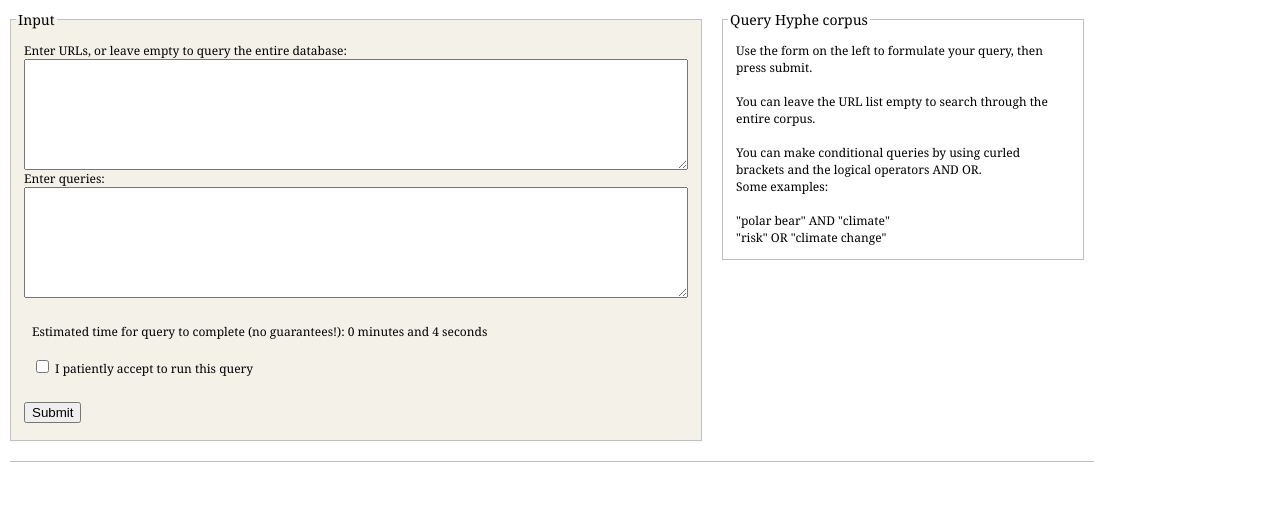
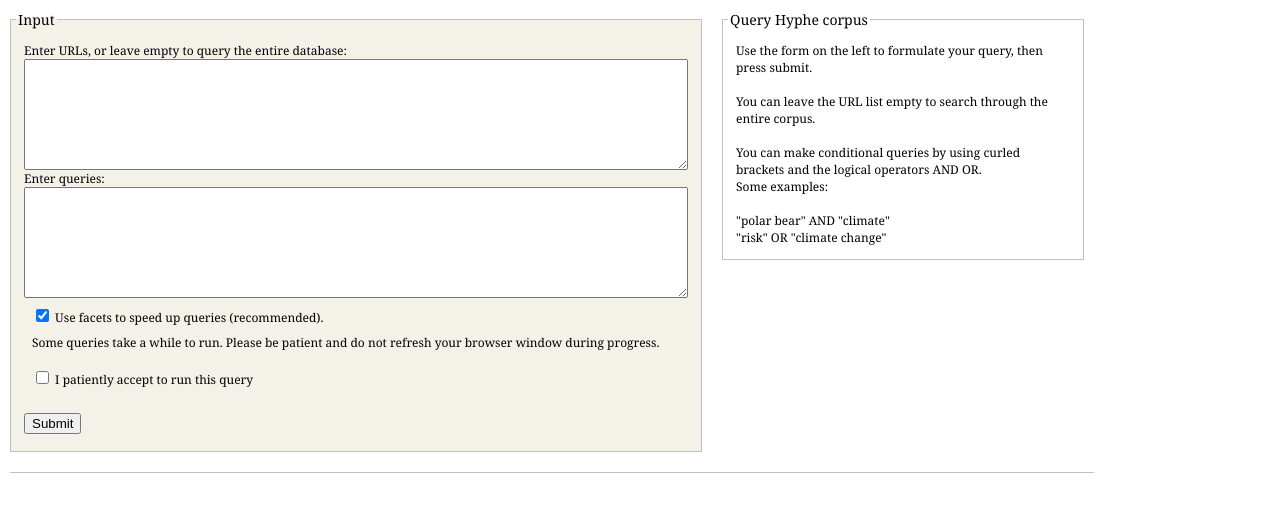
Before and after one commit to digitalmethodsinitiative/emaps, a PHP site: page / in a window 1280 px wide. Shown: the top 512 px of the page. Run offline with PHP 8.4, Linux system fonts and the light colour scheme; data that the repository does not hold is empty; a stand-in replaces the project's code that opens the database connection; some libraries are stand-ins or nearby versions.

Commit message:
* use facets

```diff
--- a/datasprintAmsterdam2014/hypheToLippmann/index.php
+++ b/datasprintAmsterdam2014/hypheToLippmann/index.php
@@ -13,9 +13,13 @@
 $urls = $issues = $hostProtocol = $hosts = $sitesPerIssue = $issuesPerSite = $queries = $doneUrl = array();
 
 $accept = FALSE;
+$facets = FALSE;
 
 if (array_key_exists('performaccept', $_GET) && $_GET['performaccept'] == 'accept') {
     $accept = TRUE;
+}
+if (array_key_exists('usefacets', $_GET) && $_GET['usefacets'] == 'yes') {
+    $facets = TRUE;
 }
 
 if ($accept && isset($_GET['urls'])) {
@@ -36,6 +40,93 @@
 if ($accept && isset($_GET['issues'])) {
     $issues = preg_split("/\n/", $_GET['issues']);
 
+    if ($facets) {
+	// example query
+	//http://jiminy.medialab.sciences-po.fr/solr/hyphe-emaps2/select?q=text%3A%22polar+bear%22+AND+text%3A%22climate%22&rows=10&fl=web_entity+url&wt=json&indent=true&facet=true&facet.field=web_entity
+    	foreach ($issues as $issue) {
+		if (!preg_match('/"/', $issue)) {
+		    // simple, one line keyword
+		    $q = '(text:"' . $issue . '"';
+		} else {
+		    $q = '(';
+		    $q .= preg_replace('/"(.*?)"/', 'text:"$1"', $issue);
+		}
+		$q .= ')';
+		$query_url = 'http://jiminy.medialab.sciences-po.fr/solr/hyphe-emaps2/select?';
+		$query_url .= 'q=' . urlencode($q);
+		$query_url .= '&wt=json&indent=true&rows=0&facet=true&facet.field=web_entity';
+		   $curl = curl_init();
+		    curl_setopt_array($curl, array(
+			CURLOPT_URL => $query_url,
+			CURLOPT_USERAGENT => 'hypheToLippmann',
+			CURLOPT_RETURNTRANSFER => true,
+			CURLOPT_USERPWD => $GLOBALS["user"] . ':' . $GLOBALS["password"],
+			CURLOPT_HTTPAUTH => CURLAUTH_BASIC,
+		    ));
+		    $r = json_decode(curl_exec($curl), TRUE);
+		    curl_close($curl);
+
+		if (!array_key_exists('response', $r)) {
+			continue;
+		}
+		// match hosts to web entities
+		/*
+		$lookup = array();
+		if (array_key_exists('response', $r)) {
+			foreach ($r['response']['docs'] as $doc) {
+				$url = $doc['url'];
+			        list($host, $hostProtocol) = getHost($url);
+				if ($host === false) { continue; }
+				$web_entity = $doc['web_entity'];
+				$lookup[$host] = $web_entity;
+			}
+		}
+		*/
+                // make assoc array from comma-seperated facet results
+		$results = array();
+		if (isset($r['facet_counts']['facet_fields']['web_entity'])) {
+			$assign = false;
+			$k = '';
+			foreach ($r['facet_counts']['facet_fields']['web_entity'] as $element) {
+				if ($assign) {
+					$results[$k] = $element;
+					$assign = false;
+				} else {
+					$k = preg_replace("/ /", ".", strtolower($element));
+					$assign = true;
+				}
+			}
+		}
+		// register counts for all hosts
+		foreach ($results as $host => $count) {
+			if ($count > 0) {
+
+				// add to issues per site
+
+				if (!array_key_exists($host, $issuesPerSite)) {
+					$issuesPerSite[$host] = array();
+				}
+				if (!array_key_exists($issue, $issuesPerSite[$host])) {
+					$issuesPerSite[$host][$issue] = $count;
+				} else {
+					$issuesPerSite[$host][$issue] += $count;
+				}
+
+				// add to sites per issue
+
+				if (!array_key_exists($issue, $sitesPerIssue)) {
+					$sitesPerIssue[$issue] = array();
+				}
+				if (!array_key_exists($host, $sitesPerIssue[$issue])) {
+					$sitesPerIssue[$issue][$host] = $count;
+				} else {
+					$sitesPerIssue[$issue][$host] += $count;
+				}
+
+			}
+		}
+	}
+    } else {
     	foreach ($issues as $issue) {
 		// example query
 		//http://jiminy.medialab.sciences-po.fr/solr/hyphe-emaps2/select?q=text%3A%22solar+scientists%22&wt=json&indent=true
@@ -117,6 +208,8 @@
 		    }
 		    $start += $rows;
 		}
+	    }
+
     }
 
     // Generate tag clouds
--- a/datasprintAmsterdam2014/hypheToLippmann/interface.php
+++ b/datasprintAmsterdam2014/hypheToLippmann/interface.php
@@ -54,9 +54,22 @@
             <form method="GET">
                 <div id="layout" class="input_areas">
                 Enter URLs, or leave empty to query the entire database:<br><textarea id="urls" name="urls" cols="80" rows="7"><?php if (array_key_exists('urls', $_GET)) { echo $_GET['urls']; }?></textarea><br>
-                Enter queries:<br><textarea type="textarea" id="issues" name="issues" cols="80" rows="7"><?php if (array_key_exists('issues', $_GET)) { echo $_GET['issues']; }?></textarea><br><br>
+                Enter queries:<br><textarea type="textarea" id="issues" name="issues" cols="80" rows="7"><?php if (array_key_exists('issues', $_GET)) { echo $_GET['issues']; }?></textarea><br>
+                <div id="facets" class="input_areas">
+                      <input type="checkbox" id="usefacets" name="usefacets" value="yes"
+<?php
+$facets = TRUE;
+if (array_key_exists('issues', $_GET) && array_key_exists('usefacets', $_GET) && $_GET['usefacets'] !== 'yes') {
+    $facets = FALSE;
+}
+if ($facets) {
+    echo ' checked ';
+}
+?>
+                      /> Use facets to speed up queries (recommended).
+                </div>
                 <div id="performance" class="input_areas">
-                    <div id="perfestimate">Estimated time for query to complete (without warrenty): n/a</div><br />
+                    <div id="perfestimate">Some queries take a while to run. Please be patient and do not refresh your browser window during progress.</div><br />
                     <?php
                     if ($warning) {
                         echo '<div id="warning"><em>You really need to accept to run the query!</em></div><br/>';
--- a/datasprintAmsterdam2014/hypheToLippmann/script.js
+++ b/datasprintAmsterdam2014/hypheToLippmann/script.js
@@ -171,8 +171,6 @@
 }
 
 function update_estimate() {
-    //var g_urls = encodeURIComponent($("#urls").val());
-    //var g_issues = encodeURIComponent($("#issues").val());
     var g_urls = $("#urls").val();
     var g_issues = $("#issues").val();
     $.get( "estimate.php", { urls: g_urls, issues: g_issues } )
@@ -183,20 +181,7 @@
 	});
 }
 
-function update_estimate_debugdev() {
-    urls = countlines("#urls");
-    issues = countlines("#issues");
-    if (urls > 0) {
-    	estimate_seconds = Math.floor(0.075 * 60 * issues);
-    } else {
-        estimate_seconds = 60 * issues;
-    }
-    estimate_minutes = Math.floor(estimate_seconds / 60);
-    estimate_seconds -= (estimate_minutes * 60);
-    //<div id="perfestimate">Estimated time for query to complete (without warrenty): n/a</div><br />
-    $("#perfestimate").html('Estimated time for query to complete (no guarantees!): ' + estimate_minutes + ' minutes and ' + estimate_seconds + ' seconds');
-}
-
+/*
 $( document ).ready(function() {
 
 $('#issues').change(function() {
@@ -209,3 +194,4 @@
      update_estimate();
 
 });
+*/
```
Lines whose indentation alone changed are shown as unchanged.
